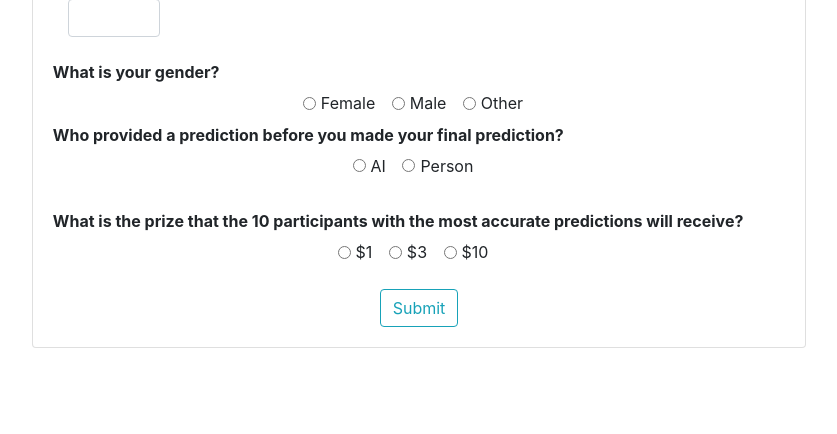
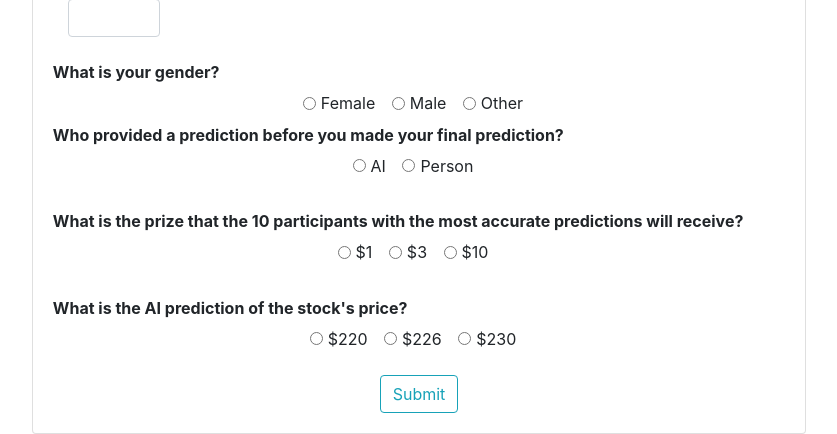
Before and after one commit to HagarHalber/ExperimentOne-, a Flask app: template templates/End_Question_Screen.html in a window 1280 px wide. Shown: the part 1409-1843 px from the top of the page, without its empty margins (221-1058 px from the left). Before the commit the page ends 1757 px from the top, so only its background shows below. Run offline with Flask 2, Linux system fonts and the light colour scheme; the template is opened without the code that fills it, so the values that code supplies are empty.

Commit message:
prediction

```diff
--- a/templates/End_Question_Screen.html
+++ b/templates/End_Question_Screen.html
@@ -459,6 +459,24 @@
                         </div>
                         </div><br>
 
+                      <label for="prediction" class="col-form-label" style="font-weight:bold">What is the AI prediction of the stock's price?</label><br>
+                       <div class="form-row justify-content-center">
+                        <div class="radio" >
+                        <div class="form-check form-check-inline">
+                          <input class="form-check-input" type="radio" name="prediction"  value="220" required/>
+                          <label class="form-check-label" for="prediction">$220</label>
+                        </div>
+                        <div class="form-check form-check-inline">
+                          <input class="form-check-input" type="radio" name="prediction"  value="226" />
+                          <label class="form-check-label" for="prediction">$226</label>
+                        </div>
+                        <div class="form-check form-check-inline">
+                          <input class="form-check-input" type="radio" name="prediction" value="230"/>
+                          <label class="form-check-label" for="prediction">$230</label>
+                        </div>
+                        </div>
+                        </div><br>
+
                   <div class="form-row justify-content-center">
                     <button type="submit" class="btn btn-outline-info">Submit</button>
                   </div>
```
